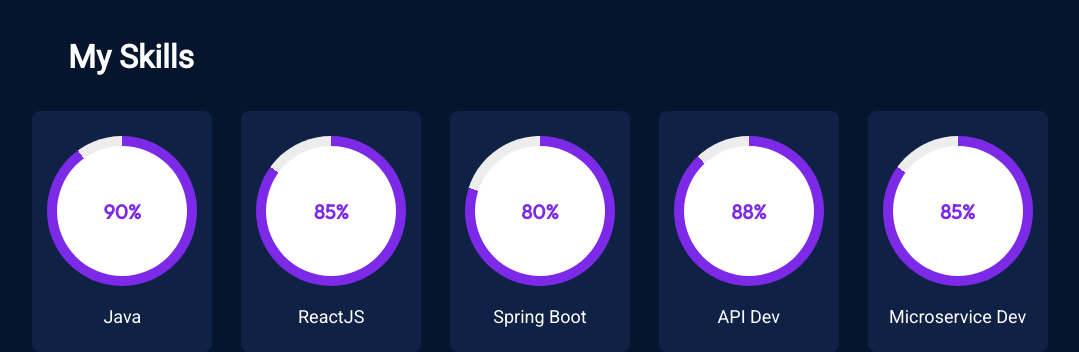
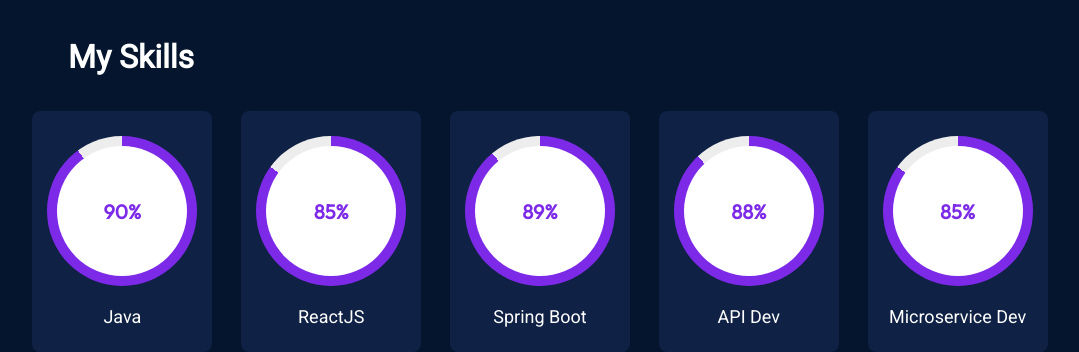
Before and after one commit to AshwiniShankwaar/Portfolio, a React (Create React App) app: page / in a window 1280 px wide. Shown: the part 1220-1572 px from the top of the page, without its empty margins (100-1179 px from the left). Built offline with nearby package versions, Linux system fonts and the light colour scheme.

Commit message:
skills json file added and the skill component is updated as per required

```diff
--- a/src/component/skills/Skills.js
+++ b/src/component/skills/Skills.js
@@ -1,21 +1,11 @@
 import './skills.css';
-import { useState, useEffect, useRef, useMemo } from 'react';
+import { useState, useEffect, useRef } from 'react';
+import skillData from '../../data/Skills.json'; // Import JSON file
 
 const Skills = () => {
-  const skillSet = useMemo(
-    () => [
-      { name: "Java", percentage: 90 },
-      { name: "ReactJS", percentage: 85 },
-      { name: "Spring Boot", percentage: 80 },
-      { name: "API Dev", percentage: 88 },
-      { name: "Microservice Dev", percentage: 85 },
-    ],
-    []
-  );
-
   const [inView, setInView] = useState(false);
   const [progressValues, setProgressValues] = useState(
-    Array(skillSet.length).fill(0)
+    Array(skillData.length).fill(0)
   );
 
   const skillSectionRef = useRef(null);
@@ -45,7 +35,7 @@ const Skills = () => {
 
   useEffect(() => {
     if (inView) {
-      skillSet.forEach((skill, index) => {
+      skillData.forEach((skill, index) => {
         let progress = 0;
         const interval = setInterval(() => {
           setProgressValues((prevValues) => {
@@ -63,13 +53,13 @@ const Skills = () => {
         }, speed);
       });
     }
-  }, [inView, skillSet, speed]);
+  }, [inView, skillData, speed]);
 
   return (
     <section ref={skillSectionRef} className="skillSection">
       <h2>My Skills</h2>
       <div className='skillContainer'>
-        {skillSet.map((skill, index) => (
+        {skillData.map((skill, index) => (
           <div key={index} className="skillCard">
             <div
               className="circularProcess"
--- /dev/null
+++ b/src/data/Skills.json
@@ -0,0 +1,7 @@
+[
+    { "name": "Java", "percentage": 90 },
+    { "name": "ReactJS", "percentage": 85 },
+    { "name": "Spring Boot", "percentage": 89 },
+    { "name": "API Dev", "percentage": 88 },
+    { "name": "Microservice Dev", "percentage": 85 }
+  ]
```
